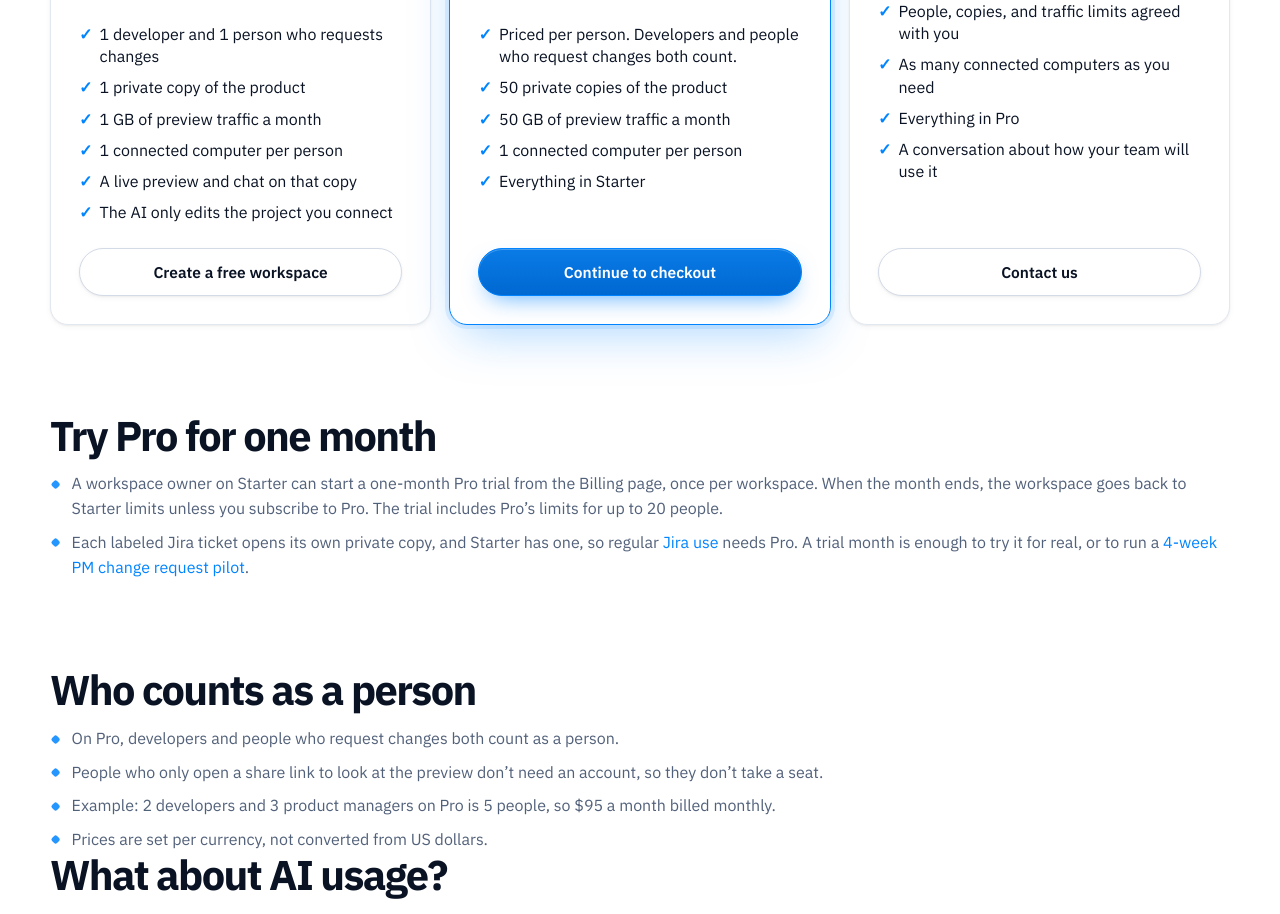
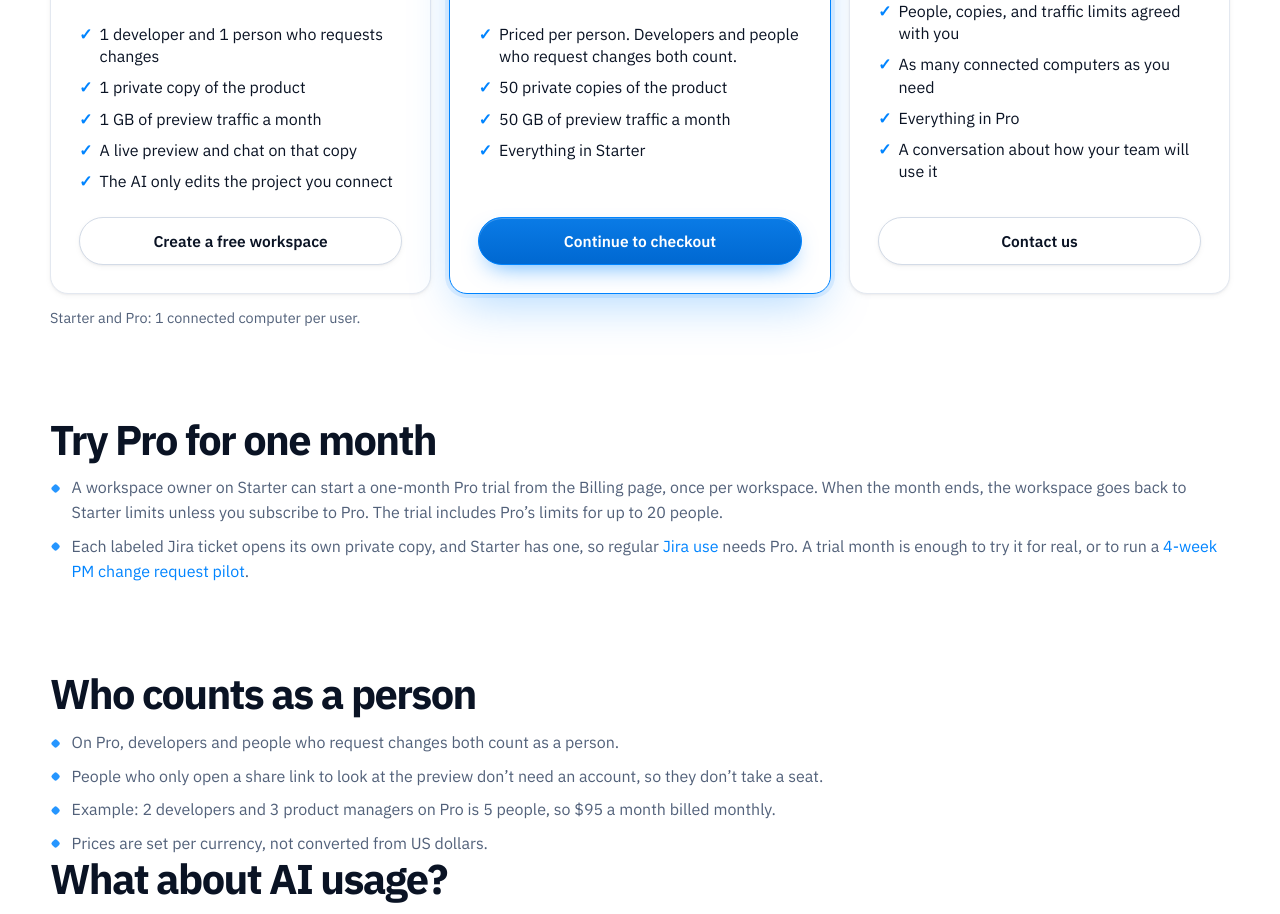
Before and after one commit to Lanatus-Systems/maintainer-pro-marketing, a Next.js app: page /pricing in a window 1280 px wide. Shown: the part 780-1694 px from the top of the page. Built offline with nearby package versions, Linux system fonts and the light colour scheme; no server answers.

Commit message:
Show 1 connected computer per user once for Starter and Pro
Remove the per-card "1 connected computer per person" feature from
Starter and Pro, and show "Starter and Pro: 1 connected computer per user."
once as a shared note under those cards. Leave Custom's connected-computer
line unchanged.

```diff
--- a/src/app/globals.css
+++ b/src/app/globals.css
@@ -861,6 +861,10 @@ h3 {
   line-height: 1.45;
 }
 
+.landing-price-shared-note {
+  margin-top: 0.85rem;
+}
+
 .landing-price-amount {
   display: flex;
   flex-wrap: wrap;
--- a/src/components/PricingSection.tsx
+++ b/src/components/PricingSection.tsx
@@ -11,6 +11,7 @@ import {
   countryFromTimeZone,
   formatMoney,
   quotePro,
+  STARTER_PRO_CONNECTED_COMPUTER_LINE,
 } from "@/lib/pricing";
 import { appUrl } from "@/lib/site";
 
@@ -134,6 +135,9 @@ export function PricingSection({
           );
         })}
       </div>
+      <p className="landing-quiet landing-price-shared-note">
+        {STARTER_PRO_CONNECTED_COMPUTER_LINE}
+      </p>
     </section>
   );
 }
--- a/src/lib/pricing.ts
+++ b/src/lib/pricing.ts
@@ -57,7 +57,6 @@ export const BILLING_PLANS: BillingPlan[] = [
       "1 developer and 1 person who requests changes",
       "1 private copy of the product",
       "1 GB of preview traffic a month",
-      "1 connected computer per person",
       "A live preview and chat on that copy",
       "The AI only edits the project you connect",
     ],
@@ -74,7 +73,6 @@ export const BILLING_PLANS: BillingPlan[] = [
       "Priced per person. Developers and people who request changes both count.",
       "50 private copies of the product",
       "50 GB of preview traffic a month",
-      "1 connected computer per person",
       "Everything in Starter",
     ],
   },
@@ -94,6 +92,10 @@ export const BILLING_PLANS: BillingPlan[] = [
     ],
   },
 ];
+
+/** Shown once under the Starter and Pro cards, not on Custom. */
+export const STARTER_PRO_CONNECTED_COMPUTER_LINE =
+  "Starter and Pro: 1 connected computer per user.";
 
 const MONEY_PREFIX: Record<string, string> = {
   USD: "$",
```
